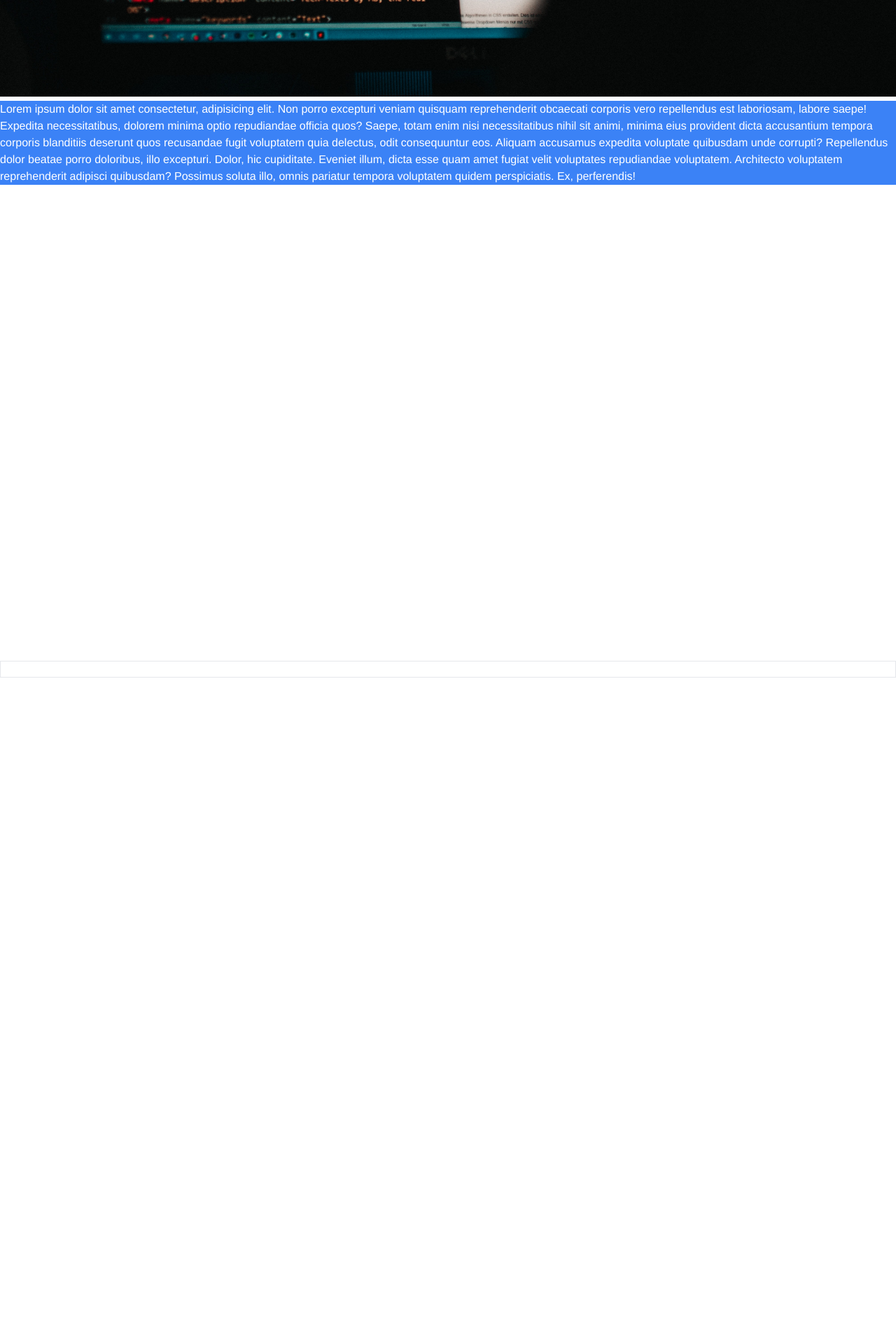
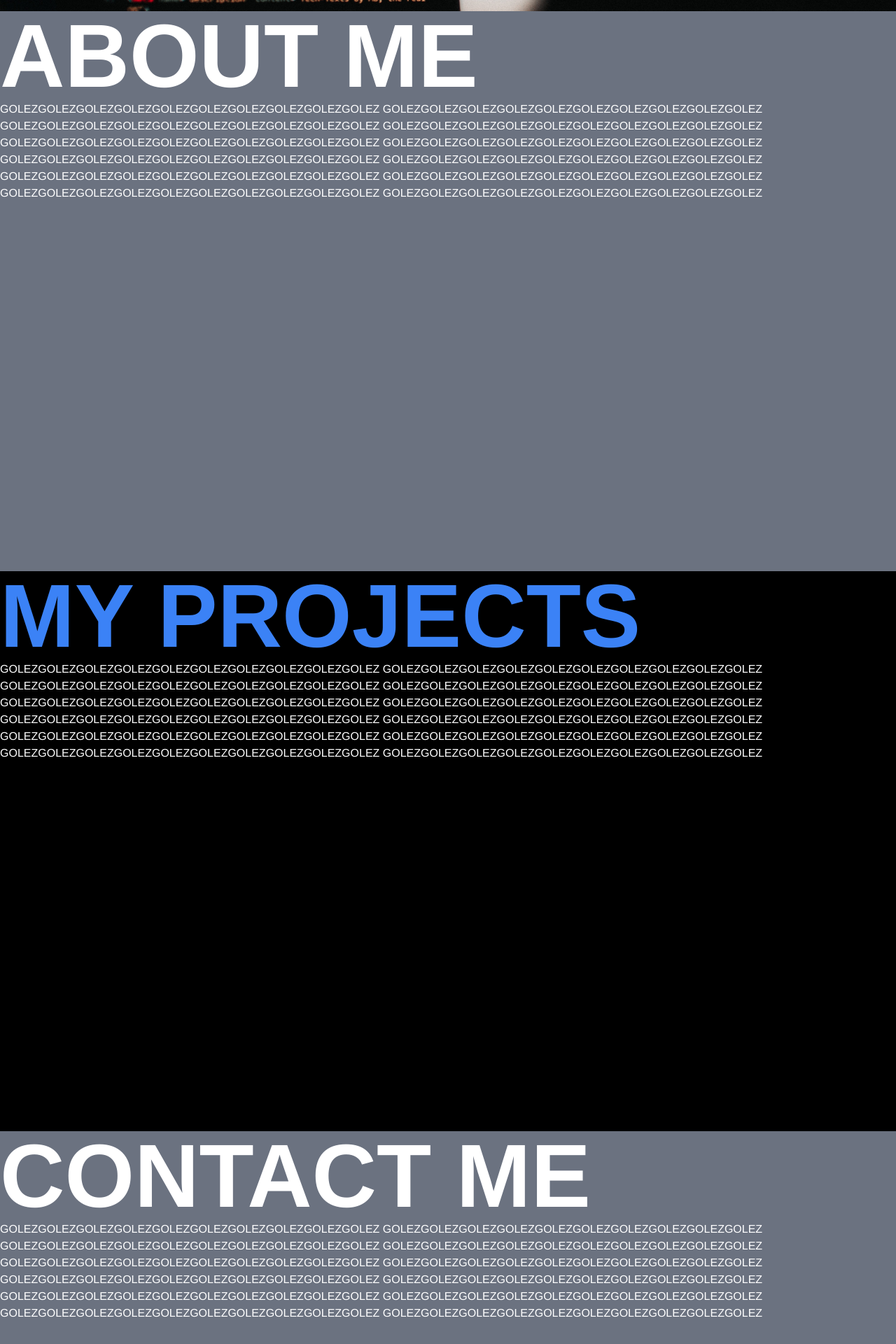
Before and after one commit to vanilla-cheesecake/vue-portfolio, a Vue app: page / in a window 1280 px wide. Shown: the part 662-2582 px from the top of the page at 70% size. Before the commit the page ends 1630 px from the top, so only its background shows below. Built offline with nearby package versions, Linux system fonts and the light colour scheme.

Commit message:
netlify deploy

```diff
--- a/src/App.vue
+++ b/src/App.vue
@@ -6,7 +6,7 @@
       alt=""
     />
   </div>
-  <Nav />
+
   <div class="relative">
     <transition enter-active-class="animate__animated animate__fadeIn">
       <router-view />
--- a/src/components/Footer.vue
+++ b/src/components/Footer.vue
@@ -1,6 +1,6 @@
 <template>
   <div>
-    <footer class="left-0 bottom-0 w-full">
+    <footer class="left-0 bottom-0 w-full bg-black">
       <div class="flex border h-6 justify-center space-x-9">
         <section class="">
           <h1 class="text-1xl">golez.sf@gmail.com</h1>
--- a/src/views/Home.vue
+++ b/src/views/Home.vue
@@ -1,6 +1,20 @@
 <template>
-  <div class="">
-    <div class="container mx-auto mt-32 mb-96">
+  <div class="" id="home">
+    <!-- NAVBAR -->
+    <div id="nav" class="flex justify-end relative w-full z-40">
+      <div class="fixed mt-9 top-0 pr-16">
+        <nav class="font-medium">
+          <ul class="block font-medium">
+            <a class="m-3 btn-active" @click="scrollTo('home')">Home</a>
+            <a class="m-3 btn-active" @click="scrollTo('about')">about</a>
+            <a class="m-3 btn-active" @click="scrollTo('projects')">projects</a>
+            <a class="m-3 btn-active" @click="scrollTo('contact')">contact</a>
+          </ul>
+        </nav>
+      </div>
+    </div>
+    <!-- END NABVAR -->
+    <div class="container mx-auto mt-32 mb-64">
       <!-- HOME SECTIION -->
       <div class="flex flex-col">
         <section class="mx-auto justify-center">
@@ -40,32 +54,96 @@
     <!-- END HOME SECTIION -->
 
     <!-- ABOUT SECTIION -->
-    <div id="about" class="relative">
+    <div id="about" class="relative flex bg-gray-500 w-full h-screen">
       <div class="row">
-        <div class="container h-screen">
-          <section class="w-full mt-96 mb-12">
-            <div class="bg-blue-500">
+        <div class="flex flex-col">
+          <section class="mx-auto flex w-full">
+            <div class="">
+              <h1 class="text-9xl justify-center font-black">ABOUT ME</h1>
+              <div class="justify-center flex-wrap">
+                <p>
+                  GOLEZGOLEZGOLEZGOLEZGOLEZGOLEZGOLEZGOLEZGOLEZGOLEZ
+                  GOLEZGOLEZGOLEZGOLEZGOLEZGOLEZGOLEZGOLEZGOLEZGOLEZ
+                  GOLEZGOLEZGOLEZGOLEZGOLEZGOLEZGOLEZGOLEZGOLEZGOLEZ
+                  GOLEZGOLEZGOLEZGOLEZGOLEZGOLEZGOLEZGOLEZGOLEZGOLEZ
+                  GOLEZGOLEZGOLEZGOLEZGOLEZGOLEZGOLEZGOLEZGOLEZGOLEZ
+                  GOLEZGOLEZGOLEZGOLEZGOLEZGOLEZGOLEZGOLEZGOLEZGOLEZ
+                  GOLEZGOLEZGOLEZGOLEZGOLEZGOLEZGOLEZGOLEZGOLEZGOLEZ
+                  GOLEZGOLEZGOLEZGOLEZGOLEZGOLEZGOLEZGOLEZGOLEZGOLEZ
+                  GOLEZGOLEZGOLEZGOLEZGOLEZGOLEZGOLEZGOLEZGOLEZGOLEZ
+                  GOLEZGOLEZGOLEZGOLEZGOLEZGOLEZGOLEZGOLEZGOLEZGOLEZ
+                  GOLEZGOLEZGOLEZGOLEZGOLEZGOLEZGOLEZGOLEZGOLEZGOLEZ
+                  GOLEZGOLEZGOLEZGOLEZGOLEZGOLEZGOLEZGOLEZGOLEZGOLEZ
+                </p>
+              </div>
+            </div>
+          </section>
+        </div>
+      </div>
+    </div>
+    <!-- END ABOUT SECTION -->
+    <!-- PROJECTS SECTIION -->
+    <div id="projects" class="relative bg-black">
+      <div class="row justify-center">
+        <div class="container h-screen w-full">
+          <section class="">
+            <div class="flex flex-col mx-auto">
+              <h1 class="text-9xl font-black text-blue-500 justify-center">
+                MY PROJECTS
+              </h1>
+            </div>
+            <div class="">
               <p>
-                Lorem ipsum dolor sit amet consectetur, adipisicing elit. Non
-                porro excepturi veniam quisquam reprehenderit obcaecati corporis
-                vero repellendus est laboriosam, labore saepe! Expedita
-                necessitatibus, dolorem minima optio repudiandae officia quos?
-                Saepe, totam enim nisi necessitatibus nihil sit animi, minima
-                eius provident dicta accusantium tempora corporis blanditiis
-                deserunt quos recusandae fugit voluptatem quia delectus, odit
-                consequuntur eos. Aliquam accusamus expedita voluptate quibusdam
-                unde corrupti? Repellendus dolor beatae porro doloribus, illo
-                excepturi. Dolor, hic cupiditate. Eveniet illum, dicta esse quam
-                amet fugiat velit voluptates repudiandae voluptatem. Architecto
-                voluptatem reprehenderit adipisci quibusdam? Possimus soluta
-                illo, omnis pariatur tempora voluptatem quidem perspiciatis. Ex,
-                perferendis!
+                GOLEZGOLEZGOLEZGOLEZGOLEZGOLEZGOLEZGOLEZGOLEZGOLEZ
+                GOLEZGOLEZGOLEZGOLEZGOLEZGOLEZGOLEZGOLEZGOLEZGOLEZ
+                GOLEZGOLEZGOLEZGOLEZGOLEZGOLEZGOLEZGOLEZGOLEZGOLEZ
+                GOLEZGOLEZGOLEZGOLEZGOLEZGOLEZGOLEZGOLEZGOLEZGOLEZ
+                GOLEZGOLEZGOLEZGOLEZGOLEZGOLEZGOLEZGOLEZGOLEZGOLEZ
+                GOLEZGOLEZGOLEZGOLEZGOLEZGOLEZGOLEZGOLEZGOLEZGOLEZ
+                GOLEZGOLEZGOLEZGOLEZGOLEZGOLEZGOLEZGOLEZGOLEZGOLEZ
+                GOLEZGOLEZGOLEZGOLEZGOLEZGOLEZGOLEZGOLEZGOLEZGOLEZ
+                GOLEZGOLEZGOLEZGOLEZGOLEZGOLEZGOLEZGOLEZGOLEZGOLEZ
+                GOLEZGOLEZGOLEZGOLEZGOLEZGOLEZGOLEZGOLEZGOLEZGOLEZ
+                GOLEZGOLEZGOLEZGOLEZGOLEZGOLEZGOLEZGOLEZGOLEZGOLEZ
+                GOLEZGOLEZGOLEZGOLEZGOLEZGOLEZGOLEZGOLEZGOLEZGOLEZ
               </p>
             </div>
           </section>
         </div>
       </div>
     </div>
+    <!-- END PROJECTS SECTION -->
+    <!-- CONTACS SECTIION -->
+    <div id="contact" class="relative bg-gray-500">
+      <div class="row">
+        <div class="container h-screen">
+          <section class="w-full">
+            <div class="flex flex-col mx-auto justify-center">
+              <h1 class="text-9xl text-9xl font-black justify-center">
+                CONTACT ME
+              </h1>
+              <div class="justify-center">
+                <p>
+                  GOLEZGOLEZGOLEZGOLEZGOLEZGOLEZGOLEZGOLEZGOLEZGOLEZ
+                  GOLEZGOLEZGOLEZGOLEZGOLEZGOLEZGOLEZGOLEZGOLEZGOLEZ
+                  GOLEZGOLEZGOLEZGOLEZGOLEZGOLEZGOLEZGOLEZGOLEZGOLEZ
+                  GOLEZGOLEZGOLEZGOLEZGOLEZGOLEZGOLEZGOLEZGOLEZGOLEZ
+                  GOLEZGOLEZGOLEZGOLEZGOLEZGOLEZGOLEZGOLEZGOLEZGOLEZ
+                  GOLEZGOLEZGOLEZGOLEZGOLEZGOLEZGOLEZGOLEZGOLEZGOLEZ
+                  GOLEZGOLEZGOLEZGOLEZGOLEZGOLEZGOLEZGOLEZGOLEZGOLEZ
+                  GOLEZGOLEZGOLEZGOLEZGOLEZGOLEZGOLEZGOLEZGOLEZGOLEZ
+                  GOLEZGOLEZGOLEZGOLEZGOLEZGOLEZGOLEZGOLEZGOLEZGOLEZ
+                  GOLEZGOLEZGOLEZGOLEZGOLEZGOLEZGOLEZGOLEZGOLEZGOLEZ
+                  GOLEZGOLEZGOLEZGOLEZGOLEZGOLEZGOLEZGOLEZGOLEZGOLEZ
+                  GOLEZGOLEZGOLEZGOLEZGOLEZGOLEZGOLEZGOLEZGOLEZGOLEZ
+                </p>
+              </div>
+            </div>
+          </section>
+        </div>
+      </div>
+    </div>
+    <!-- END CONTACTS SECTION -->
   </div>
   <Footer />
 </template>
@@ -82,6 +160,16 @@ export default {
     Social,
     Footer,
   },
+  data() {
+    return {
+      view: {
+        atTopOfPage: true,
+      },
+    };
+  },
+  beforeMount() {
+    window.addEventListener("scroll", this.handleScroll);
+  },
   methods: {
     // SCROLL MAGIC SLIDE, I'm stupid and noob so it took me 2 solid days to figure this out
     // nah took me 2 days to find on google
@@ -92,7 +180,6 @@ export default {
         block: "start",
       });
     },
-    // the function to call when the user scrolls, added as a method
     handleScroll() {
       // when the user scrolls, check the pageYOffset
       if (window.pageYOffset > 0) {
```
